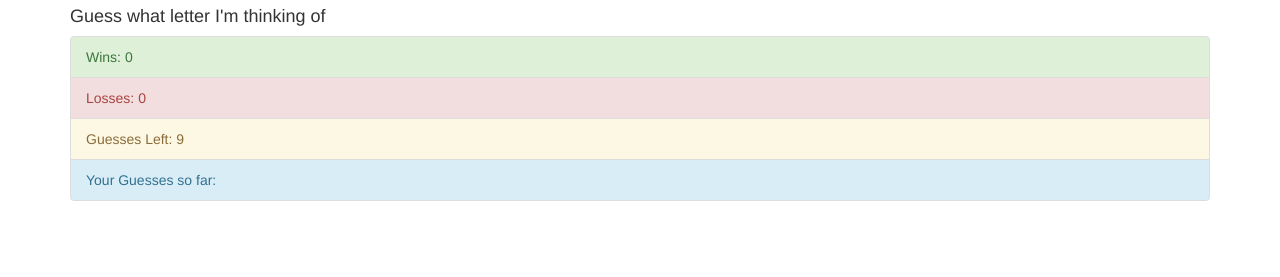
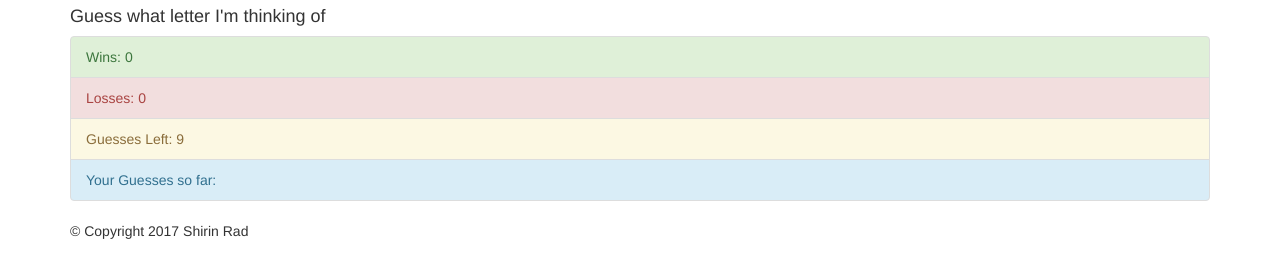
Before and after one commit to shirinR/Psychic-Game, a plain HTML site: page index.html in a window 1280 px wide. Shown: the part 63-340 px from the top of the page. Drawn offline with nearby package versions, Linux system fonts and the light colour scheme.

Commit message:
added footer to the html

```diff
--- a/index.html
+++ b/index.html
@@ -34,6 +34,12 @@
         </ul>
       </div> <!-- game div end -->
     </div> <!-- main container end-->
+
+    <div class="footer">
+        <div class="container">
+            <p class="copyright">&copy; Copyright 2017 Shirin Rad</p>
+        </div>
+    </div>
 
     <!-- <script type="text/javascript" href="assets/assets/javascript/game.js"></script> -->
 
```
